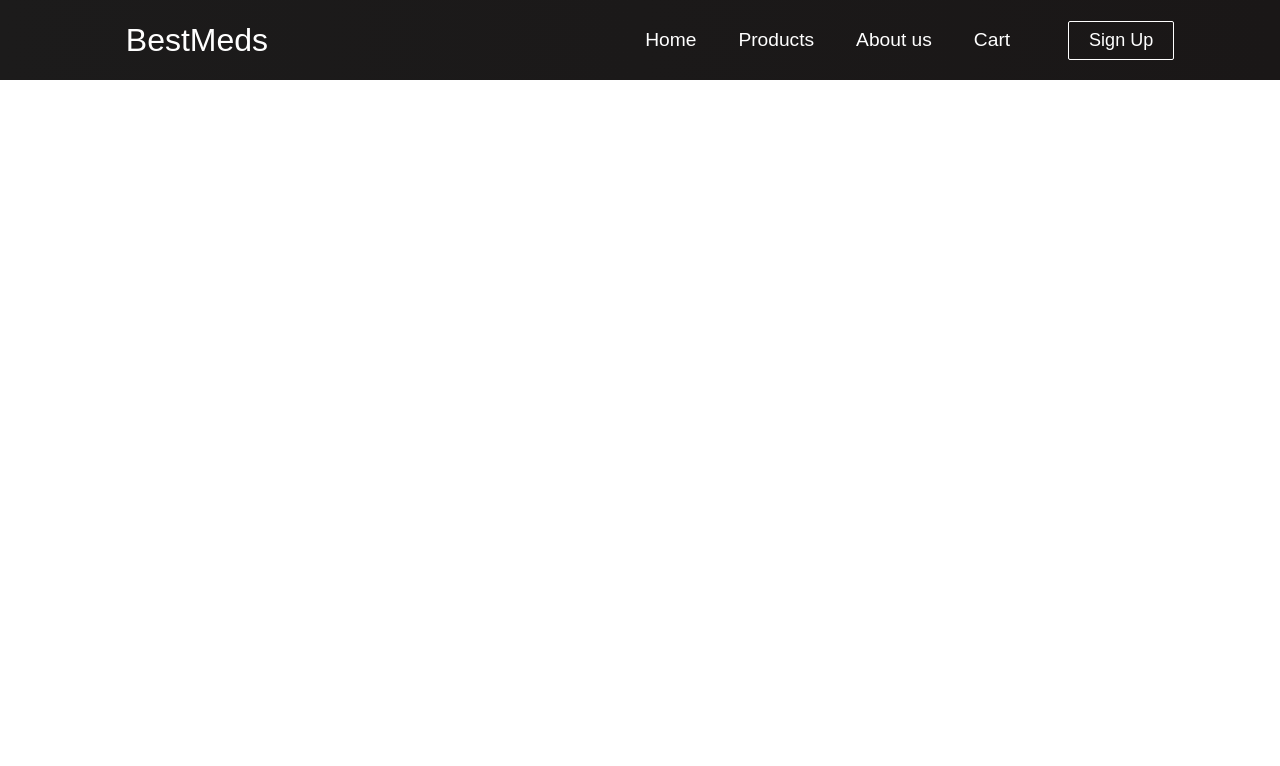
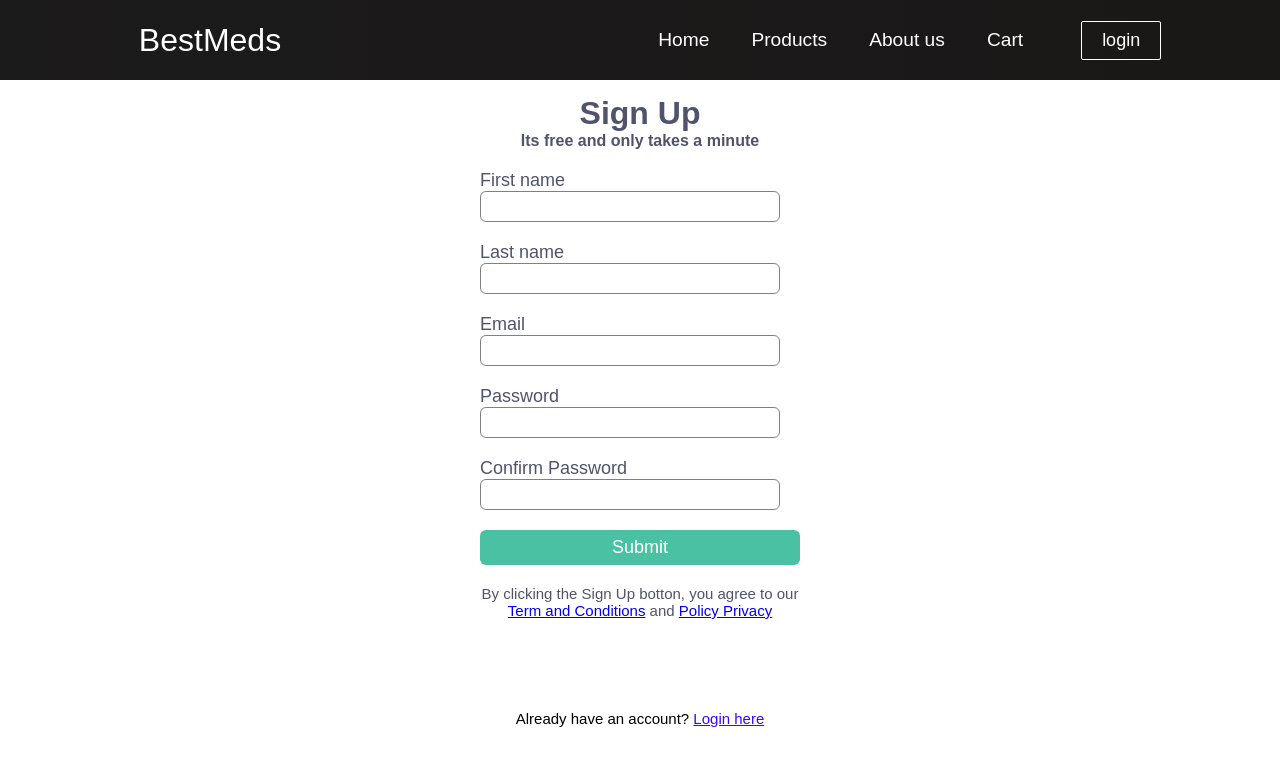
Before and after one commit to RagingScout95/shiny-broccoli, a React (Create React App) app: page /signup in a window 1280 px wide. Shown: the top 766 px of the page. Built offline with nearby package versions, Linux system fonts and the light colour scheme; no server answers.

Commit message:
login/signup page

```diff
--- a/src/App.js
+++ b/src/App.js
@@ -1,9 +1,13 @@
 import "./App.css";
 import React from "react";
+import { BrowserRouter as Router, Routes, Route } from "react-router-dom";
+import ProductPage from "./components/productpage/ProductPage.jsx";
+
 import Navbar from "./components/navBar/Navbar";
 import Home from "./components/pages/Home";
-import { BrowserRouter as Router, Routes, Route } from "react-router-dom";
-import ProductPage from "./components/productpage/ProductPage.jsx";
+import SignUp from "./components/authentication/signup";
+import Login from "./components/authentication/login";
+import Cards from "./components/cards/Cards";
 
 function App() {
   return (
@@ -14,6 +18,9 @@ function App() {
           <Routes>
             <Route path="/" element={<Home />} />
             <Route path="/:product" element={<ProductPage />} />
+            <Route path="/signup" element={<SignUp />} />
+            <Route path="/login" element={<Login />} />
+            <Route path="/products" element={<Cards />} />
           </Routes>
         </Router>
       }
--- /dev/null
+++ b/src/components/authentication/login.css
@@ -0,0 +1,56 @@
+.login-box{
+    width: 360px;
+    height: 300px;
+    margin: auto;
+    margin-top: 150px;
+    background-color: white;
+    border-radius: 3px;
+  }
+  form{
+    width: 300px;
+    margin-left: 20px;
+  }
+  form label{
+    display: flex;
+    margin-top: 20px;
+    font-size: 18px;
+  }
+  form input{
+    width: 100%;
+    padding: 7px;
+    border: none;
+    border: 1px solid gray;
+    border-radius: 6px;
+    outline: none;
+  }
+
+  input[type="button"]{
+    width: 320px;
+    height: 35px;
+    margin-top: 20px;
+    border: none;
+    background-color: #49c1a2;
+    color: white;
+    font-size: 18px;
+  }
+
+  p{
+    text-align: center;
+    padding-top: 20px;
+    font-size: 15px;
+  }
+
+  .outside{
+    text-align: center;
+    color: rgb(0, 0, 0);
+    font-size: 15px;
+    margin-top: -10px;
+  }
+  .outside a{
+    color: rgb(55, 5, 255);
+  }
+
+  /* .navbar a{
+    padding: 3px;
+    color: #49c1a2;
+  } */
--- /dev/null
+++ b/src/components/authentication/login.js
@@ -0,0 +1,23 @@
+import React from 'react';
+import './login.css';
+
+function login(){
+
+return(
+    <div>
+        <div class="login-box">
+            <h1>Login</h1>
+            <form>
+                <label>Email</label>
+                <input type="email"></input>
+                <label>Password</label>
+                <input type="password"></input>
+                <input type="button" value="Submit"></input>
+            </form>
+        </div>
+        <p class="outside">Don't have an account? <a href="/signup">Signup</a></p>
+    </div>
+);
+}
+
+export default login;
--- /dev/null
+++ b/src/components/authentication/signup.css
@@ -0,0 +1,67 @@
+/* body{
+    background-image: url('/images/medician_repeat.webp');
+    background-color: #344a72;
+    background-repeat: repeat;
+  }  */
+  .signup-box{
+    width: 360px;
+    height: 620px;
+    margin: auto;
+    background-color: #ffffffbf;
+    border-radius: 3px;
+  }
+  h1{
+    text-align: center;
+    padding-top: 15px;
+  }
+  h4{
+    text-align: center;
+  }
+  form{
+    width: 300px;
+    margin-left: 20px;
+  }
+  form label{
+    display: relative;
+    margin-top: 20px;
+    font-size: 18px;
+  }
+  form input{
+    width: 100%;
+    padding: 7px;
+    border: none;
+    border: 1px solid gray;
+    border-radius: 6px;
+    outline: none;
+  }
+
+  input[type="button"]{
+    width: 320px;
+    height: 35px;
+    margin-top: 20px;
+    border: none;
+    background-color: #49c1a2;
+    color: white;
+    font-size: 18px;
+  }
+
+  p{
+    text-align: center;
+    padding-top: 20px;
+    font-size: 15px;
+  }
+
+  .outside{
+    text-align: center;
+    color: white;
+    font-size: 15px;
+    margin-top: -10px;
+  }
+  .outside a{
+    color: white;
+  }
+
+  /* .navbar a{
+    padding: 3px;
+    color: #49c1a2;
+  } */
--- /dev/null
+++ b/src/components/authentication/signup.js
@@ -0,0 +1,101 @@
+import React from 'react';
+import './signup.css';
+
+function SignUp(){
+    const [fname, setfname] = React.useState();
+    const [lname, setlname] = React.useState();
+    const [email, setemail] = React.useState();
+    const [pass, setpass] = React.useState();
+    const [cpass, setcpass] = React.useState();
+    //errors Handlers
+    const [fnameErr, setfnameErr] = React.useState(false);
+    const [lnameErr, setlnameErr] = React.useState(false);
+    const [emailErr, setemailErr] = React.useState(false);
+    const [passErr, setpassErr] = React.useState(false);
+    const [cpassErr, setcpassErr] = React.useState(false);
+
+    function fnameErrHandler(e){
+        let firstname = e.target.value;
+        if (firstname.length <3){
+            setfnameErr(true);
+        }
+        else{
+            setfnameErr(false);
+        }
+        setfname(fname)
+    }
+
+    function lnameErrHandler(e){
+        let lastname = e.target.value;
+        if (lastname.length <2){
+            setlnameErr(true);
+        }
+        else{
+            setlnameErr(false);
+        }
+        setlname(lname)
+    }
+
+    function emailErrHandler(e){
+
+    }
+    var password = "";
+    function passErrHandler(e){
+        let passwd = e.target.value;
+        password = passwd;
+        if (passwd.length <8){
+            setpassErr(true);
+        }
+        else{
+            setpassErr(false);
+        }
+        setpass(pass)
+    }
+
+    function cpassErrHandler(e){
+        let cpasswd = e.target.value;
+        if (cpasswd===password){
+            setcpassErr(true);
+        }
+        else{
+            setcpassErr(false);
+        }
+        setcpass(cpass)
+    }
+    function dataSubmission(e){
+        e.preventDefault();
+        console.log(fname, lname, email, pass)
+    }
+return(
+    <div>
+    <div class="signup-box">
+        <h1>Sign Up</h1>
+        <h4>Its free and only takes a minute</h4>
+        <form onSubmit={dataSubmission}>
+            <label>First name</label>
+            <input type="text" onChange={fnameErrHandler} />{fnameErr?<span>Invaild name</span>:""}
+
+            <label>Last name</label>
+            <input type="text" onChange={lnameErrHandler} />{lnameErr?<span>Invalid name</span>:""}
+
+            <label>Email</label>
+            <input type="email" onChange={emailErrHandler} />{emailErr?<span></span>:""}
+
+            <label>Password</label>
+            <input type="password" onChange={passErrHandler} />{passErr?<span>Password must contain minimum 8 charactors</span>:""}
+
+            <label>Confirm Password</label>
+            <input type="password" onChange={cpassErrHandler} />{cpassErr?<span>Password does not matched</span>:""}
+
+            <input type="button" value="Submit" />
+        </form>
+        <p>By clicking the Sign Up botton, you agree to our <br></br>
+        <a href="#">Term and Conditions</a> and <a href="#">Policy Privacy</a>
+        </p>
+    </div>
+    <p class="outside">Already have an account? <a  href="#">Login here</a></p>
+    </div>
+);
+}
+
+export default SignUp;
--- a/src/components/heroSection/HeroSection.js
+++ b/src/components/heroSection/HeroSection.js
@@ -22,7 +22,7 @@ function HeroSection() {
           buttonSize='btn--large'
           // onClick={console.log('hey')}
         >
-          Equivments <i className='far fa-play-circle' />
+          Equipment <i className='far fa-play-circle' />
         </Button>
       </div>
     </div>
--- a/src/components/navBar/Button.js
+++ b/src/components/navBar/Button.js
@@ -20,7 +20,6 @@ export const Button = ({
   const checkButtonSize = SIZES.includes(buttonSize) ? buttonSize : SIZES[0];
 
   return (
-    <Link to='/sign-up' className='btn-mobile'>
       <button
         className={`btn ${checkButtonStyle} ${checkButtonSize}`}
         onClick={onClick}
@@ -28,6 +27,5 @@ export const Button = ({
       >
         {children}
       </button>
-    </Link>
   );
 };
--- a/src/components/navBar/Navbar.js
+++ b/src/components/navBar/Navbar.js
@@ -32,12 +32,12 @@ function Navbar() {
                 </div>
                 <ul className={click ? 'nav-menu active':'nav-menu'}>
                   <li className='nav-item'>
-                    <Link to='/Home' className='nav-links' onClick={closeMobileMenu}>
+                    <Link to='/' className='nav-links' onClick={closeMobileMenu}>
                       Home
                     </Link>
                   </li>
                   <li className='nav-item'>
-                    <Link to='/Products' className='nav-links' onClick={closeMobileMenu}>
+                    <Link to='/products' className='nav-links' onClick={closeMobileMenu}>
                       Products
                     </Link>
                   </li>
@@ -51,13 +51,8 @@ function Navbar() {
                       Cart
                     </Link>
                   </li>
-                  <li className='nav-item'>
-                    <Link to='/Sign_up' className='nav-links-mobile' onClick={closeMobileMenu}>
-                      Sign Up
-                    </Link>
-                  </li>
                 </ul>
-                {button && <Button buttonStyle='btn--outline'>Sign Up</Button>}
+                {button && <Link to='/login' className='btn-mobile'> <Button  buttonStyle='btn--outline'>login</Button></Link>}
             </div>
         </nav>
     </>
--- a/src/components/pages/Home.js
+++ b/src/components/pages/Home.js
@@ -1,13 +1,11 @@
 import React from 'react';
 import '../../App.css';
-import Cards from '../cards/Cards';
 import HeroSection from '../heroSection/HeroSection.js';
 
 function Home() {
   return (
     <>
       <HeroSection />
-      <Cards />
     </>
   );
 }
```
Also changed, not shown: public/images/medician_repeat.webp (added).
